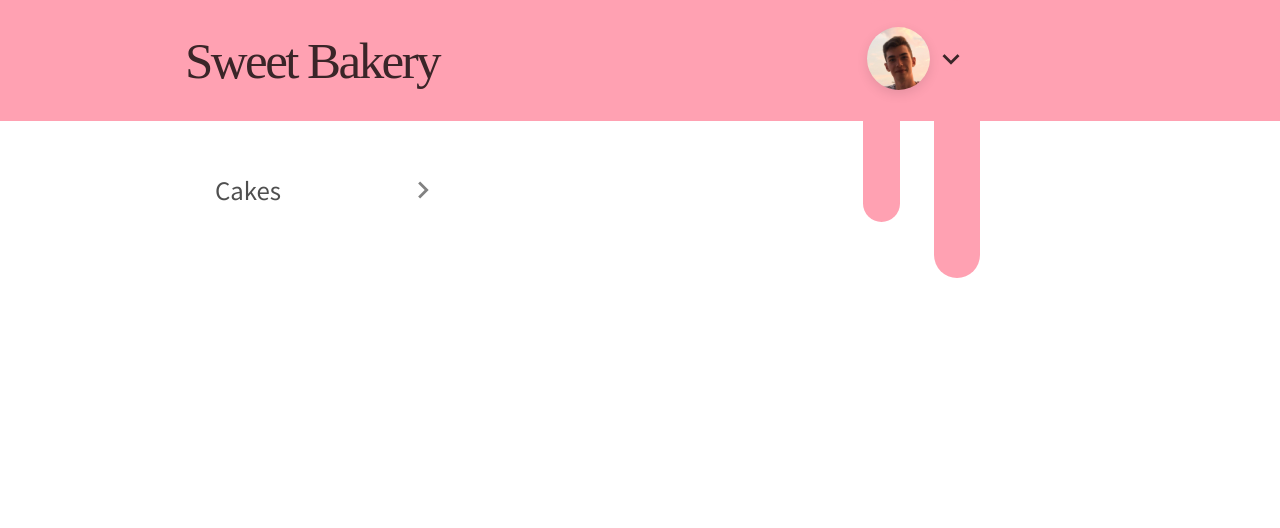
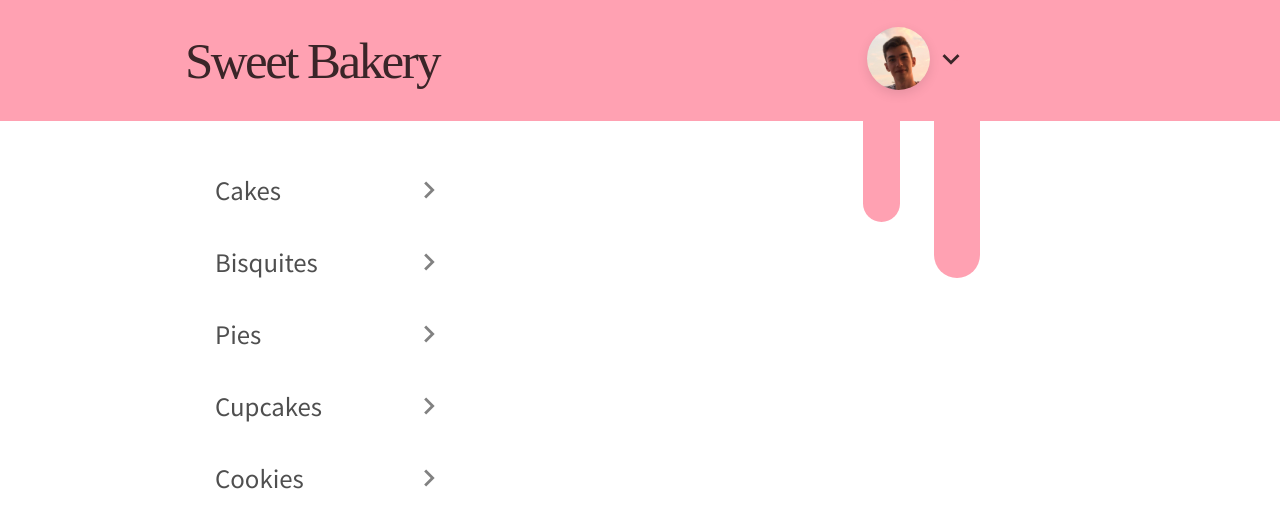
Before and after one commit to Dender46/sweet-bakery, a React (Create React App) app: page / in a window 1280 px wide. Shown: the top 528 px of the page. Built offline with nearby package versions, Linux system fonts and the light colour scheme; a web font is replaced by a local one.

Commit message:
Create new SideBar elements and align them by column

```diff
--- a/src/components/SideBar.css
+++ b/src/components/SideBar.css
@@ -1,4 +1,7 @@
 .SideBar {
+  display: flex;
+  flex-direction: column;
+
   position: absolute;
   width: 231px;
   height: 346.9px;
--- a/src/components/SideBar.tsx
+++ b/src/components/SideBar.tsx
@@ -3,11 +3,17 @@ import './SideBar.css';
 
 import SideBarElement from './SideBarElement';
 
+const sidebarCaptions : Array<String> = [
+  'Cakes', 'Bisquites', 'Pies', 'Cupcakes', 'Cookies'
+];
+
 class SideBar extends React.Component {
   render() {
     return(
       <div className="SideBar">
-        <SideBarElement />
+        {sidebarCaptions.map((caption, index) =>
+          <SideBarElement caption={caption} key={index}/>
+        )}
       </div>
     );
   }
--- a/src/components/SideBarElement.css
+++ b/src/components/SideBarElement.css
@@ -1,10 +1,10 @@
 .SideBarElement {
-  display:      flex;
-  align-items:  center;
+  display:        flex;
+  align-items:    center;
 
-  position:     absolute;
-  width:        225px;
-  height:       60px;
+  width:          225px;
+  height:         60px;
+  margin-bottom:  12px;
 }
 
 h3.section-name {
--- a/src/components/SideBarElement.tsx
+++ b/src/components/SideBarElement.tsx
@@ -3,11 +3,15 @@ import './SideBarElement.css';
 
 import 'material-design-icons/iconfont/material-icons.css';
 
-class SideBarElement extends React.Component {
+type Props = {
+  caption : String
+}
+
+class SideBarElement extends React.Component<Props> {
   render() {
     return (
       <span className="SideBarElement">
-        <h3 className="section-name">Cakes</h3>
+        <h3 className="section-name">{this.props.caption}</h3>
         <i className="material-icons md-dark expand_more">chevron_right</i>
       </span>
     );
```
